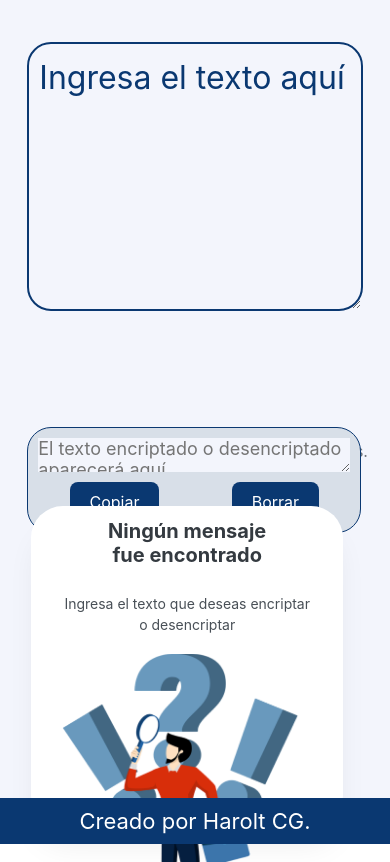
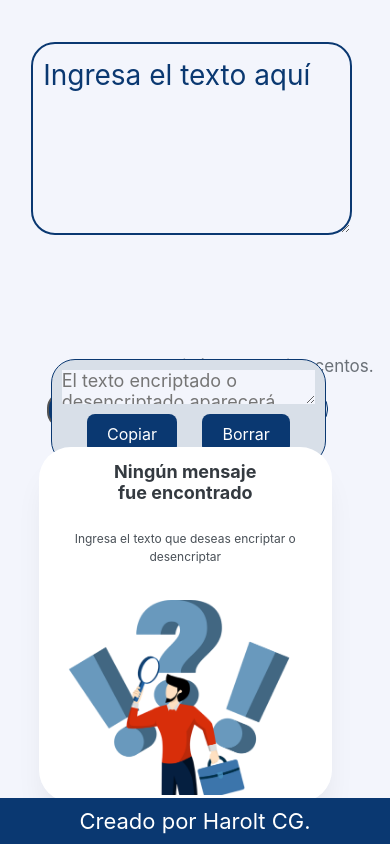
Before and after one commit to HaroltG/Encriptador-de-texto-, a plain HTML site: page index.html in a window 390 px wide. Drawn offline with nearby package versions, Linux system fonts and the light colour scheme.

Commit message:
ULTIMOS CAMBIOS DESDE LA WEB

```diff
--- a/styles.css
+++ b/styles.css
@@ -313,3 +313,244 @@
     margin-top: 100px;
   }
 }
+
+/* General adjustments for all devices */
+@media (max-width: 1440px) {
+  .cuadro-salida {
+    width: 60%;
+    left: 17%;
+    top: 6%;
+  }
+
+  .texto {
+    width: 70%;
+    height: 20%;
+    left: 13%;
+    top: 5%;
+    font-size: 28px;
+  }
+
+  .encriptado {
+    width: 52%;
+    height: 42%;
+    left: 21%;
+    top: 50%;
+  }
+  .terminos {
+    width: 80%;
+    left: 38%;
+    top: 41%;
+  }
+  .terminos p {
+    font-size: 17px;
+  }
+  .botones {
+    width: 60%;
+    left: 18%;
+    top: 44%;
+    display: flex;
+    justify-content: space-around;
+    margin-bottom: 20px;
+  }
+  .btn-encriptar,
+  .btn-desencriptar {
+    width: 40%;
+    border-radius: 16px;
+  }
+  .btn-encriptar:hover,
+  .btn-desencriptar:hover {
+    margin: 0.3%;
+    width: 47.5%;
+    padding: 1.8%;
+  }
+
+}
+
+/* Tablets and small laptops */
+@media (max-width: 1024px) {
+  .container {
+    display: flex;
+    flex-direction: column;
+    align-items: center;
+    justify-content: center;
+  }
+
+  .cuadro-salida {
+    width: 60%;
+    left: 20%;
+    top: 7%;
+  }
+
+  .texto {
+    width: 64%;
+    left: 18%;
+    top: 5%;
+  }
+
+  .encriptado {
+    width: 50%;
+    height: 40%;
+    left: 25%;
+    top: 52%;
+  }
+  .terminos {
+    width: 80%;
+    left: 39%;
+    top: 42%;
+  }
+  .terminos p {
+    font-size: 17px;
+  }
+  .botones {
+    width: 60%;
+    left: 21%;
+    top: 44%;
+    display: flex;
+    justify-content: space-around;
+    margin-bottom: 20px;
+  }
+}
+
+/* Large phones and small tablets */
+@media (max-width: 768px) {
+  .cuadro-salida {
+    width: 50%;
+    left: 22%;
+    top: 6%;
+  }
+
+  .texto {
+    width: 65%;
+    left: 15%;
+    top: 6%;
+  }
+
+  .botones {
+    width: 90%;
+    left: 5%;
+    top: 45%;
+  }
+
+  .encriptado {
+    width: 70%;
+    height: 60%;
+    left: 14%;
+    top: 54%;
+  }
+
+  .mensaje-encriptado h2 {
+    font-size: 20px;
+  }
+
+  .mensaje-encriptado p {
+    font-size: 14px;
+  }
+  .terminos {
+    width: 80%;
+    left: 32%;
+    top: 43%;
+  }
+  .terminos p {
+    font-size: 17px;
+  }
+
+
+}
+
+/* Small phones */
+@media (max-width: 480px) {
+  .cuadro-salida {
+    width: 65%;
+    left: 13%;
+    top: 7%;
+  }
+
+  .texto {
+    width: 76%;
+    left: 8%;
+    top: 5%;
+  }
+
+  .encriptado {
+    width: 75%;
+    height: 42%;
+    left: 10%;
+    top: 53%;
+  }
+
+  .mensaje-encriptado h2 {
+    font-size: 18px;
+  }
+
+  .mensaje-encriptado p {
+    font-size: 12px;
+  }
+  .terminos {
+    width: 80%;
+    left: 20%;
+    top: 42%;
+  }
+  .terminos p {
+    font-size: 17px;
+  }
+  .botones {
+    width: 80%;
+    left: 8%;
+    top: 46%;
+  }
+
+  .footer {
+    width: 100%;
+    background-color: #0a3871;
+    color: #fff;
+    text-align: center;
+    padding: 10px 0;
+    position: fixed;
+    bottom: 0;
+    left: 0;
+    font-family: "Inter";
+    font-size: 22px;
+  }
+
+}
+
+@media (max-width: 1024px) and (orientation: landscape) {
+  .container {
+    flex-direction: row;
+  }
+
+  .cuadro-salida {
+    left: 6%;
+    top: -3%;
+    width: 42%;
+    height: 22%;
+  }
+
+  .texto {
+    left: 7%;
+    top: 7%;
+    width: 40%;
+    height: 32%;
+  }
+
+  .encriptado {
+    left: 55%;
+    top: 8%;
+    width: 40%;
+    height: 78%;
+  }
+  .terminos {
+    width: 70%;
+    left: 16%;
+    top: 75%;
+  }
+  .terminos p {
+    font-size: 17px;
+  }
+  .botones {
+    width: 50%;
+    left: 3%;
+    top: 80%;
+  }
+
+}
```
